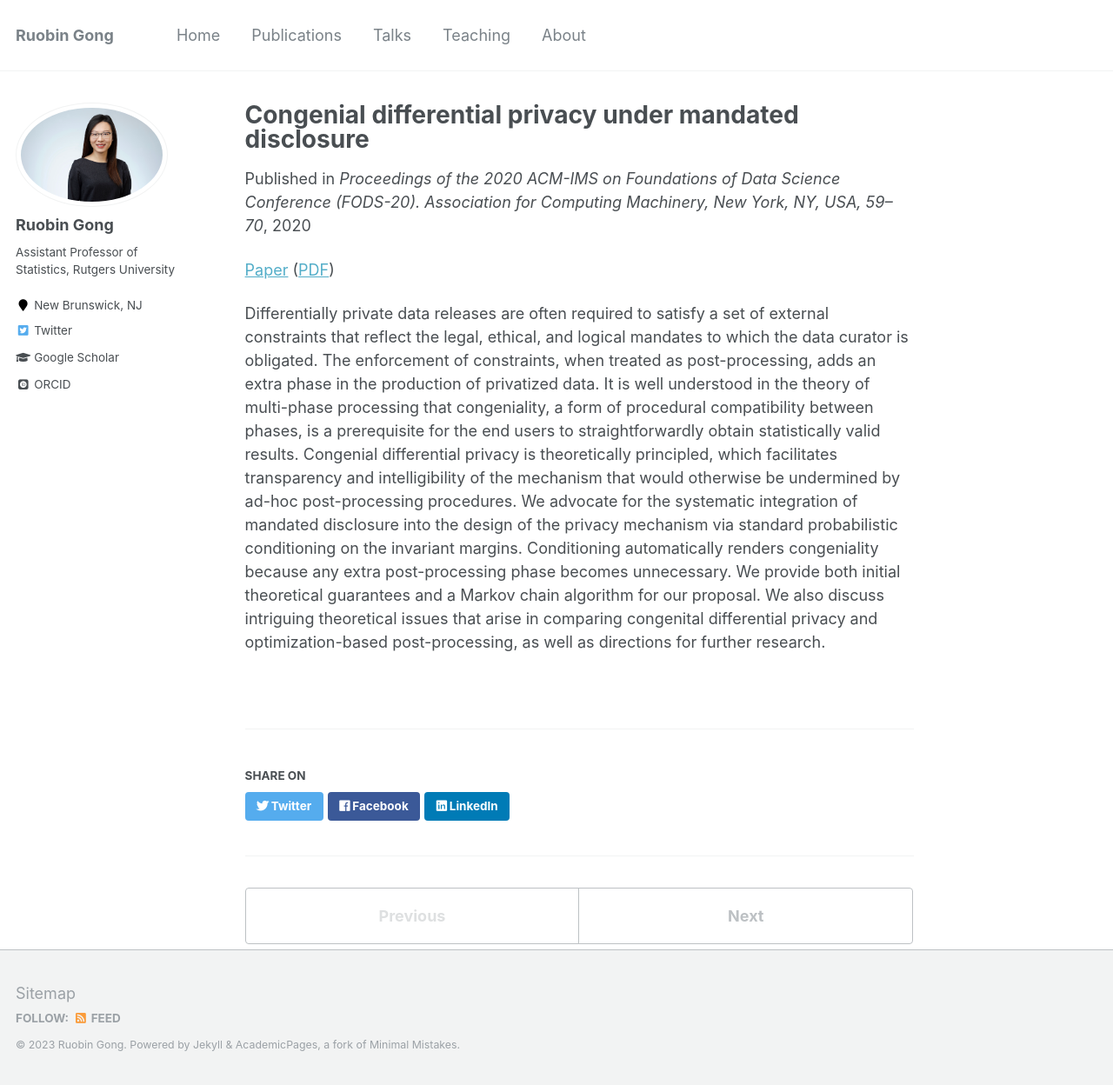
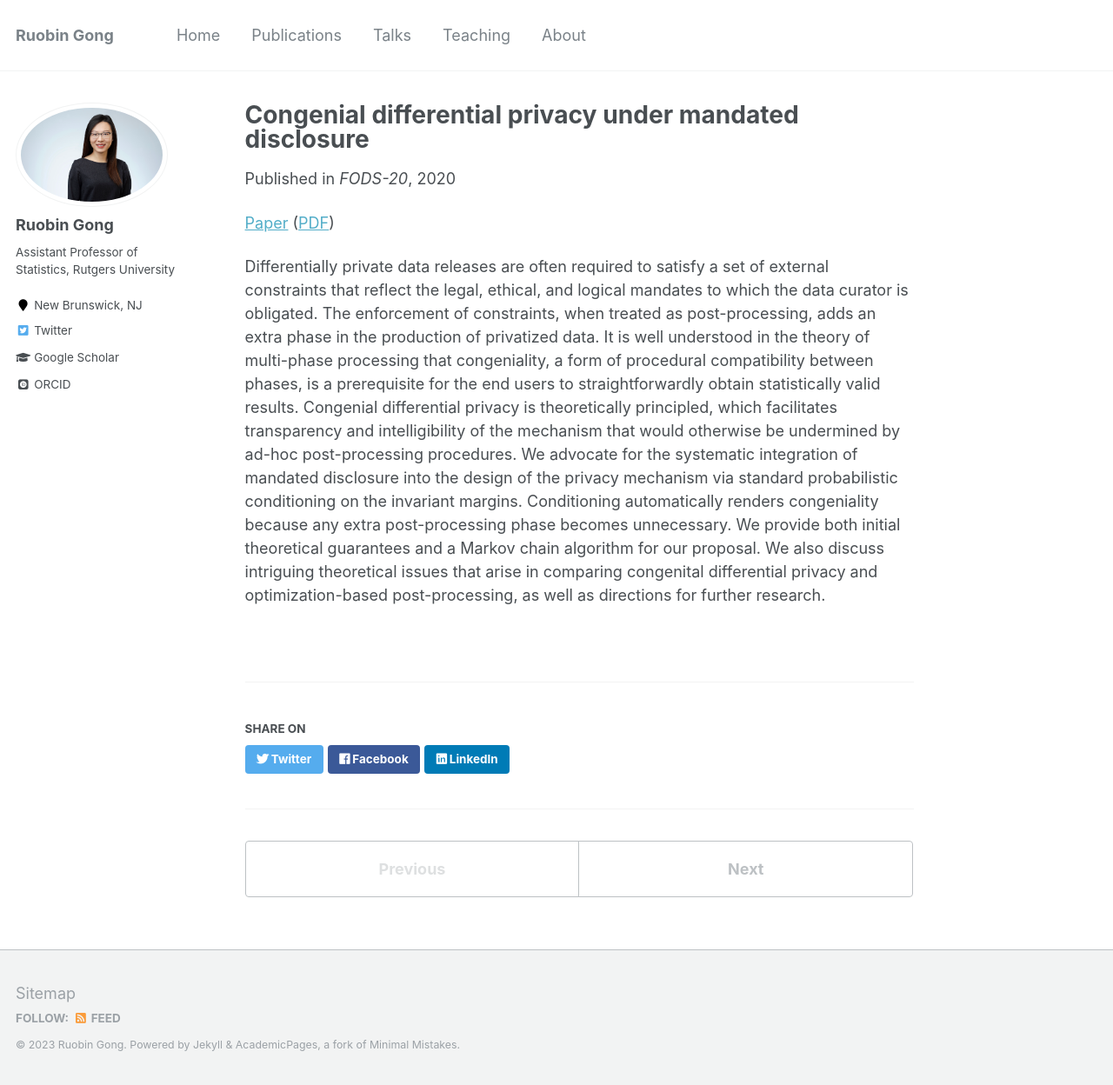
Before and after one commit to RuobinGong/RuobinGong.github.io, a Jekyll site: the page built from _publications_privacy/2020-08-01-congenial.md, in a window 1280 px wide and 1248 px high. Shown: the whole window at 87% size. Built offline with Jekyll 4.4.1, drawn with Linux system fonts in a browser that asks for light colours; some web fonts are replaced.

Commit message:
Update 2020-08-01-congenial.md

```diff
--- a/_publications_privacy/2020-08-01-congenial.md
+++ b/_publications_privacy/2020-08-01-congenial.md
@@ -4,7 +4,7 @@ collection: publications_privacy
 permalink: /publication/2020-08-01-congenial
 excerpt: ''
 date: 2020-08-01
-venue: 'Proceedings of the 2020 ACM-IMS on Foundations of Data Science Conference (FODS-20). Association for Computing Machinery, New York, NY, USA, 59–70'
+venue: 'FODS-20'
 author: 'R Gong, XL Meng'
 
 ---
```
